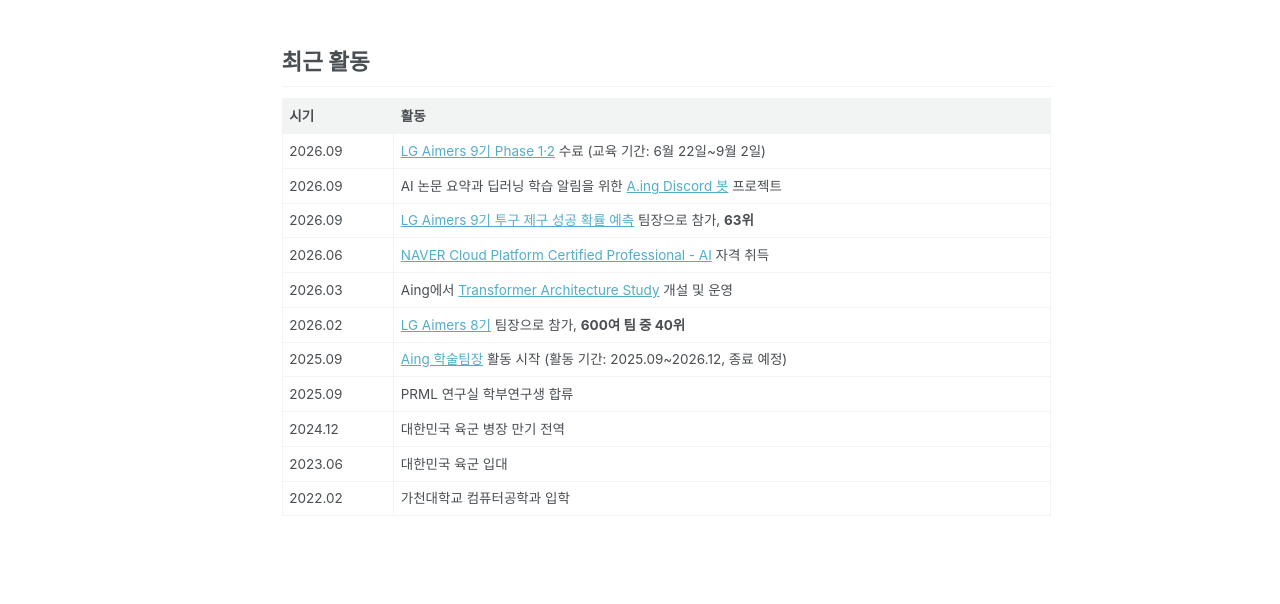
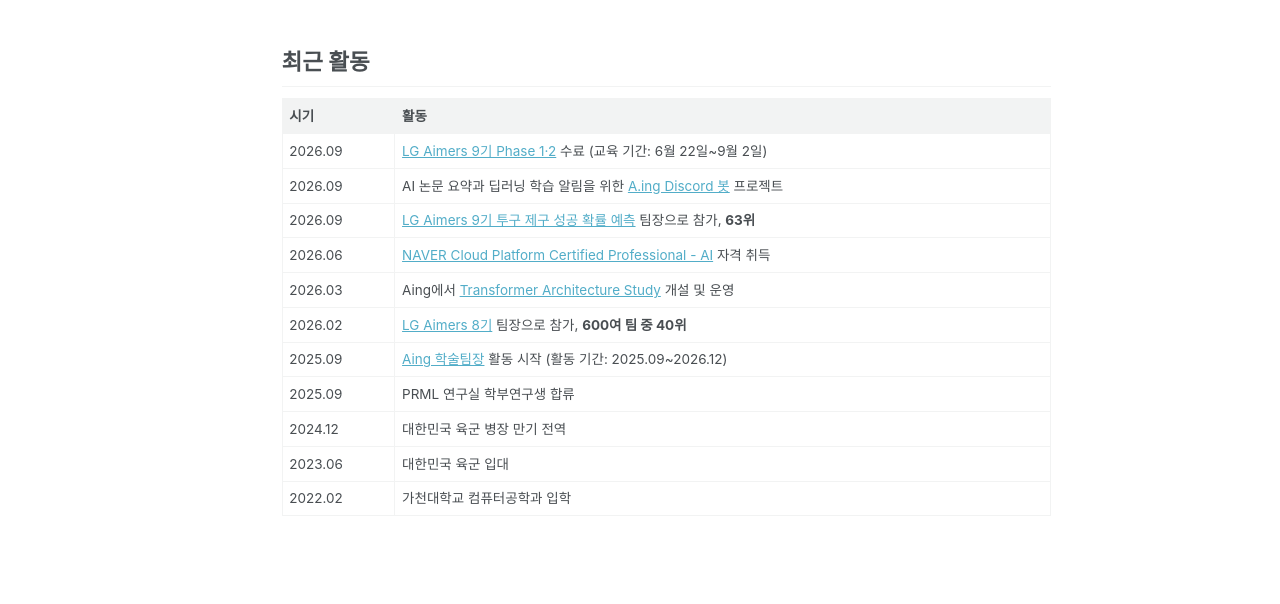
Before and after one commit to ZEO1122/ZEO1122.github.io, a Jekyll site: the page built from _pages/about-ko.md, in a window 1280 px wide and 1258 px high. Shown: the part 536-1140 px from the top of the window. Built offline with Jekyll 4.4.1, drawn with Linux system fonts in a browser that asks for light colours; a script bundle is joined from its source files by our own code; library files that are not in the unit come from our copies.

```diff
--- a/_data/cv.yml
+++ b/_data/cv.yml
@@ -138,8 +138,8 @@ experience:
         ko: "스터디와 학술 활동을 기획하고 운영"
       - en: "Supported club operations and member learning."
         ko: "동아리 운영 및 구성원의 학습 활동 지원"
-      - en: "Activity period: September 1, 2025 to December 31, 2026 (expected end)."
-        ko: "활동 기간: 2025년 9월 1일~2026년 12월 31일 (종료 예정)"
+      - en: "Activity period: September 1, 2025 to December 31, 2026."
+        ko: "활동 기간: 2025년 9월 1일~2026년 12월 31일"
   - organization:
       en: "Aing, AI Academic Club at Gachon University"
       ko: "가천대학교 AI 학술 동아리 Aing"
--- a/_pages/about-ko.md
+++ b/_pages/about-ko.md
@@ -33,7 +33,7 @@ translations:
 | 2026.06 | [NAVER Cloud Platform Certified Professional - AI](/files/certificates/naver-cloud-professional-ai.pdf) 자격 취득 |
 | 2026.03 | Aing에서 [Transformer Architecture Study](https://github.com/aing-gachon/26-Spring-Transformer-Study) 개설 및 운영 |
 | 2026.02 | [LG Aimers 8기](/ko/portfolio/lg-aimers/) 팀장으로 참가, **600여 팀 중 40위** |
-| 2025.09 | [Aing 학술팀장](/files/certificates/aing-academic-team-lead.jpeg) 활동 시작 (활동 기간: 2025.09~2026.12, 종료 예정) |
+| 2025.09 | [Aing 학술팀장](/files/certificates/aing-academic-team-lead.jpeg) 활동 시작 (활동 기간: 2025.09~2026.12) |
 | 2025.09 | PRML 연구실 학부연구생 합류 |
 | 2024.12 | 대한민국 육군 병장 만기 전역 |
 | 2023.06 | 대한민국 육군 입대 |
```
Also changed, not shown: _pages/about.md (+1 -1 lines).
